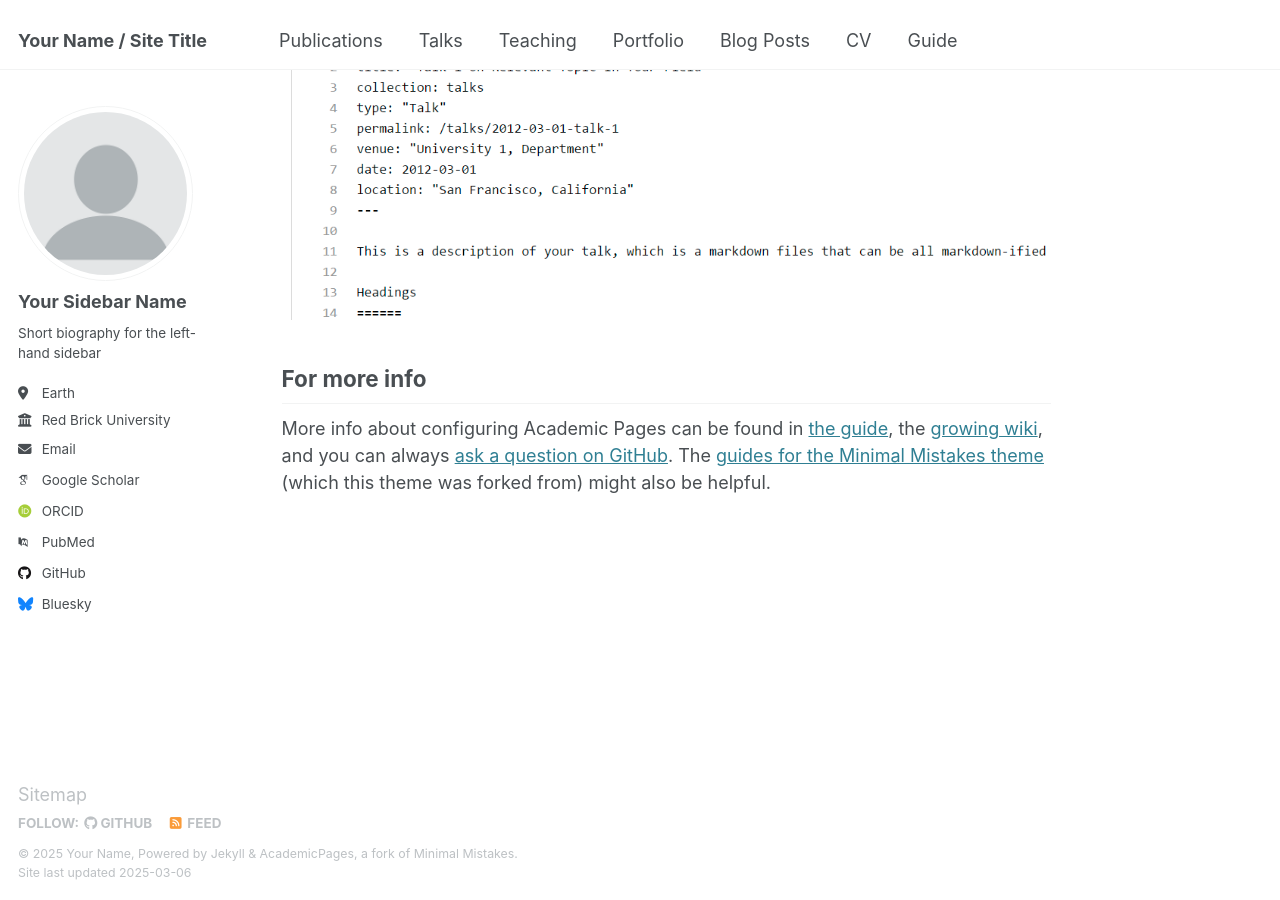
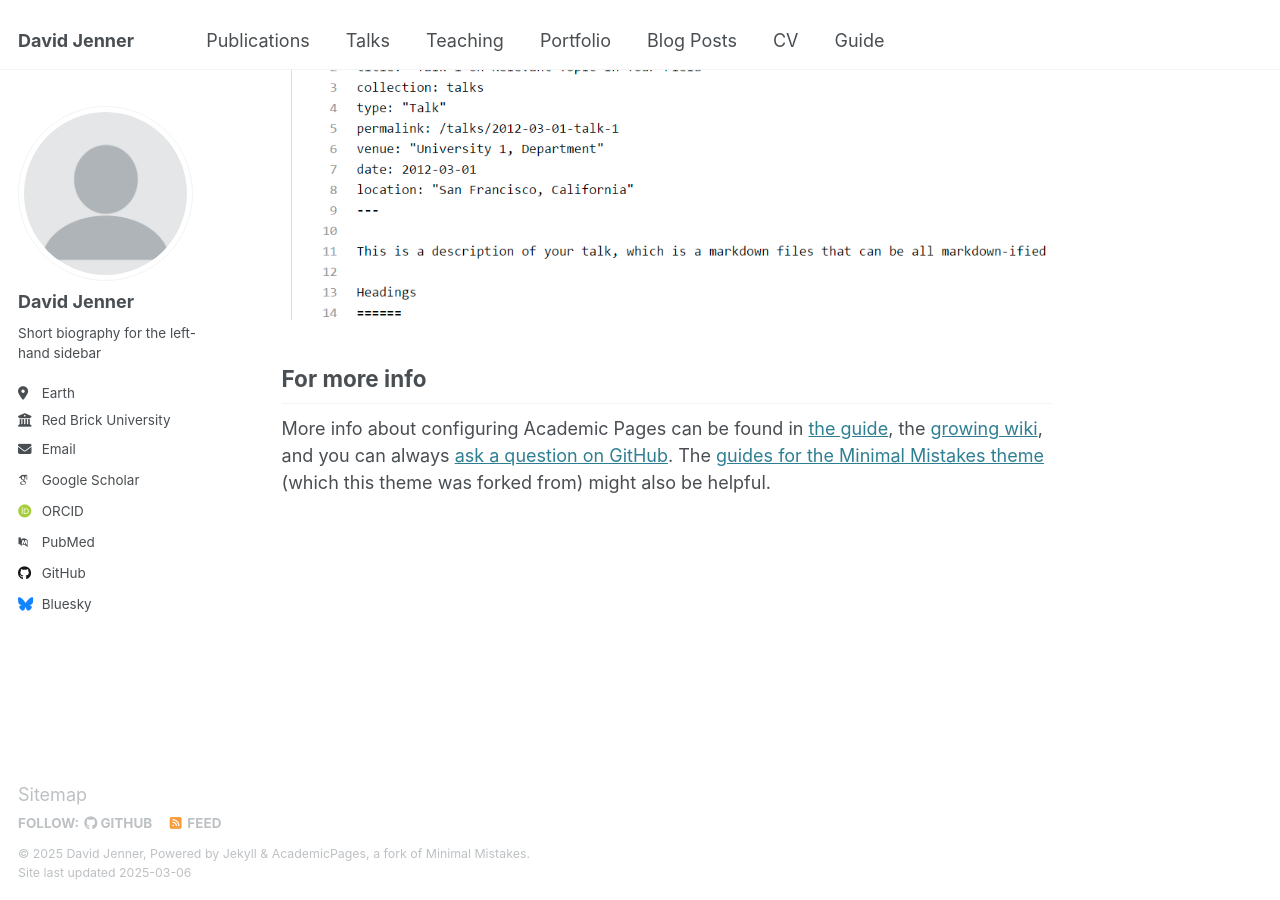
Before and after one commit to davidjenner/davidjenner.github.io, a Jekyll site: the page built from _pages/about.md, in a window 1280 px wide and 900 px high, scrolled down 2642 px. Built offline with Jekyll 4.4.1, drawn with Linux system fonts in a browser that asks for light colours; some web fonts are replaced.

Commit message:
Update _config.yml

```diff
--- a/_config.yml
+++ b/_config.yml
@@ -9,13 +9,13 @@
 # Basic Site Settings
 locale                   : "en-US"
 site_theme               : "default"
-title                    : "Your Name / Site Title"
+title                    : "David Jenner"
 title_separator          : "-"
-name                     : &name "Your Name"
+name                     : &name "David Jenner"
 description              : &description "personal description"
-url                      : https://academicpages.github.io # the base hostname & protocol for your site e.g. "https://[your GitHub username].github.io"
+url                      : https://davidjenner.cc # the base hostname & protocol for your site e.g. "https://[your GitHub username].github.io"
 baseurl                  : "" # the subpath of your site, e.g. "/blog"
-repository               : "academicpages/academicpages.github.io"
+repository               : "davidjenner/davidjenner.github.io"
 
 # Site Author - The following control what appear as part of the author content on the side bar.
 #               If a field is blank the icon and link will not appear, otherwise it will be shown.
@@ -23,7 +23,7 @@ repository               : "academicpages/academicpages.github.io"
 author:
   # Biographic information
   avatar           : "profile.png"
-  name             : "Your Sidebar Name"
+  name             : "David Jenner"
   pronouns         : # example: "she/her"
   bio              : "Short biography for the left-hand sidebar"
   location         : "Earth"
```
